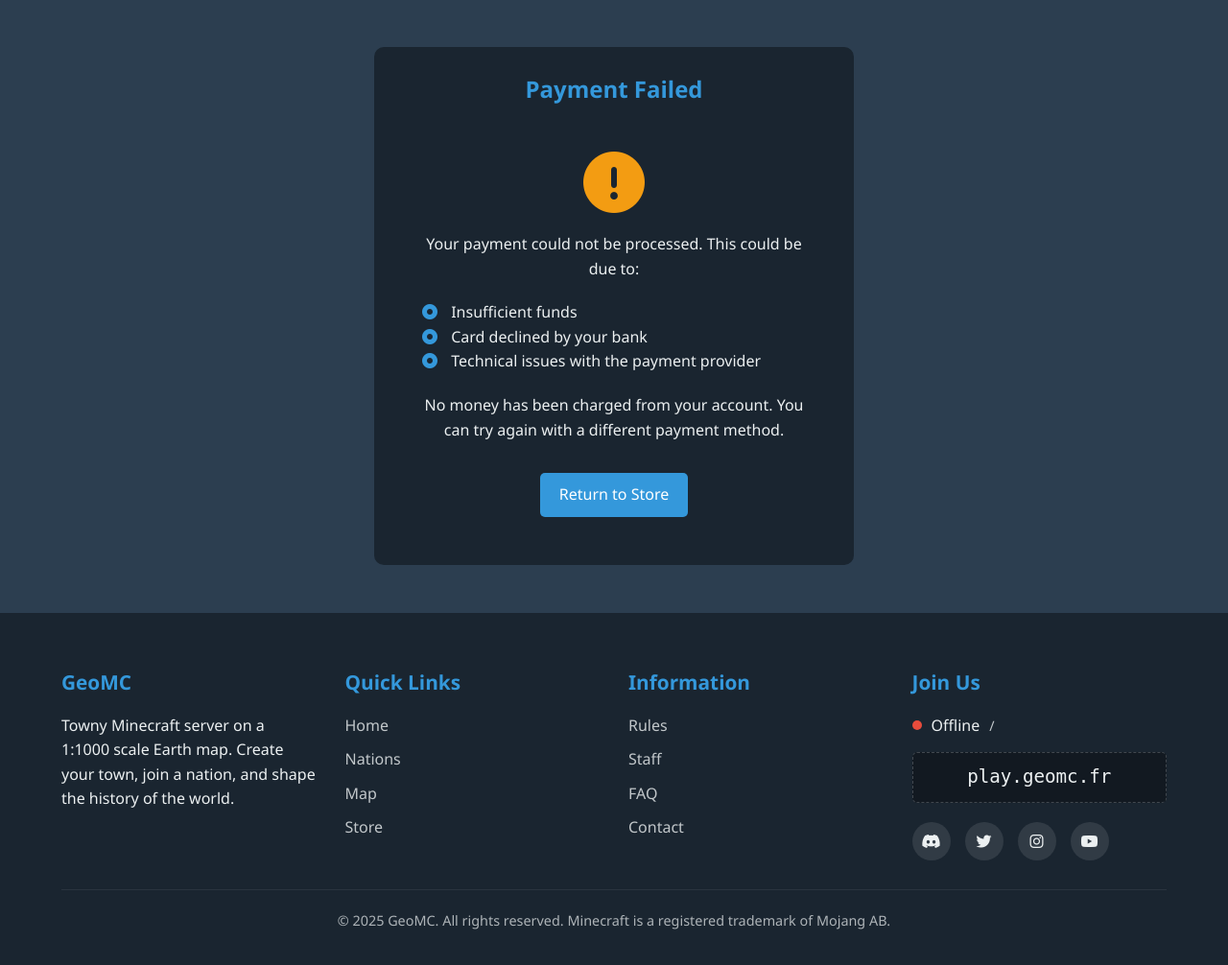
After one commit to LeroyDu56/minecraft-website, a Django app: page /payment/failed/ in a window 1280 px wide. The commit adds this page. Shown: the part 277-1283 px from the top of the page at 96% size. Run offline with Django 4.2, Linux system fonts and the light colour scheme.

Commit message:
store ok

```diff
--- /dev/null
+++ b/minecraft_app/templates/minecraft_app/payment_failed.html
@@ -0,0 +1,39 @@
+{% extends 'minecraft_app/base.html' %}
+{% load static %}
+
+{% block title %}Payment Failed - GeoMC Towny Earth Server{% endblock %}
+
+{% block content %}
+<!-- Page Header -->
+<section class="page-header">
+    <h1>Payment Failed</h1>
+</section>
+
+<!-- Failed Section -->
+<section class="section">
+    <div class="container">
+        <div class="auth-form-container">
+            <h2 class="auth-form-title">Payment Failed</h2>
+
+            <div class="payment-failed-content" style="text-align: center; padding: 20px;">
+                <div class="failed-icon">
+                    <i class="fas fa-exclamation-circle" style="font-size: 4rem; color: var(--warning); margin-bottom: 20px;"></i>
+                </div>
+
+                <p>Your payment could not be processed. This could be due to:</p>
+                <ul style="text-align: left; margin: 20px 0; list-style-type: none;">
+                    <li><i class="fas fa-dot-circle" style="color: var(--primary); margin-right: 10px;"></i> Insufficient funds</li>
+                    <li><i class="fas fa-dot-circle" style="color: var(--primary); margin-right: 10px;"></i> Card declined by your bank</li>
+                    <li><i class="fas fa-dot-circle" style="color: var(--primary); margin-right: 10px;"></i> Technical issues with the payment provider</li>
+                </ul>
+
+                <p>No money has been charged from your account. You can try again with a different payment method.</p>
+
+                <div class="mt-4">
+                    <a href="{% url 'store' %}" class="btn">Return to Store</a>
+                </div>
+            </div>
+        </div>
+    </div>
+</section>
+{% endblock %}
--- a/minecraft_app/urls.py
+++ b/minecraft_app/urls.py
@@ -19,4 +19,5 @@ urlpatterns = [
     path('payment/success/', views.payment_success, name='payment_success'),
     path('payment/cancel/', views.payment_cancel, name='payment_cancel'),
     path('webhook/stripe/', views.stripe_webhook, name='stripe_webhook'),
+    path('payment/failed/', views.payment_failed, name='payment_failed'),
 ]
--- a/minecraft_app/views.py
+++ b/minecraft_app/views.py
@@ -1,5 +1,5 @@
 from django.shortcuts import render, get_object_or_404
-from .models import TownyServer, Nation, Town, StaffMember, Rank, ServerRule, DynamicMapPoint, Rank, UserPurchase
+from .models import TownyServer, Nation, Town, StaffMember, Rank, ServerRule, DynamicMapPoint, UserProfile, UserPurchase
 from django.db.models import Count, Sum
 from django.urls import reverse
 from django.http import HttpResponse
@@ -11,7 +11,6 @@ from django.contrib import messages
 from django import forms
 from django.conf import settings
 from django.shortcuts import redirect, render
-from .models import UserProfile
 from .services import fetch_minecraft_uuid, format_uuid_with_dashes
 from django.views.decorators.csrf import csrf_exempt
 import requests
@@ -27,23 +26,23 @@ def home(request):
     nations_count = Nation.objects.count()
     towns_count = Town.objects.count()
 
-    # Récupérer les 3 premières nations pour l'affichage en page d'accueil
+    # Get the top 3 nations for the home page display
     top_nations = Nation.objects.annotate(towns_count=Count('towns')).order_by('-towns_count')[:3]
 
     context = {
         'server': server,
         'nations_count': nations_count,
         'towns_count': towns_count,
-        'nations': top_nations,  # Ajout des nations pour la page d'accueil
+        'nations': top_nations,  # Add nations for the home page
     }
 
     return render(request, 'minecraft_app/home.html', context)
 
 def nations(request):
-    # Récupérer seulement les 3 premières nations par nombre de villes (top nations)
+    # Get only the top 3 nations by number of towns
     nations_list = Nation.objects.annotate(towns_count=Count('towns')).order_by('-towns_count')[:3]
 
-    # Calculer des statistiques supplémentaires pour la page nations
+    # Calculate additional statistics for the nations page
     total_towns = Town.objects.count()
     total_residents = Town.objects.aggregate(total=Sum('residents_count'))['total'] or 0
 
@@ -79,9 +78,7 @@ def dynmap(request):
 
     return render(request, 'minecraft_app/dynmap.html', context)
 
-
-
-def store(request):  # Remplace ranks
+def store(request):  # Replace ranks
     ranks_list = Rank.objects.all().order_by('price')
 
     context = {
@@ -151,16 +148,16 @@ def staff(request):
 
     return render(request, 'minecraft_app/staff.html', context)
 
-# Formulaire d'inscription personnalisé
+# Custom registration form
 class RegisterForm(UserCreationForm):
     email = forms.EmailField()
-    minecraft_username = forms.CharField(max_length=100, required=False, help_text="Votre pseudo Minecraft")
+    minecraft_username = forms.CharField(max_length=100, required=False, help_text="Your Minecraft username")
 
     class Meta:
         model = User
         fields = ['username', 'email', 'password1', 'password2', 'minecraft_username']
 
-# Modifiez la vue register_view pour récupérer l'UUID
+# Modify register_view to retrieve UUID
 def register_view(request):
     if request.method == 'POST':
         form = RegisterForm(request.POST)
@@ -168,110 +165,29 @@ def register_view(request):
             user = form.save()
             minecraft_username = form.cleaned_data.get('minecraft_username')
 
-            # Créer le profil utilisateur
+            # Create user profile
             profile = UserProfile.objects.create(
                 user=user,
                 minecraft_username=minecraft_username
             )
 
-            # Si un nom d'utilisateur Minecraft est fourni, essayer de récupérer l'UUID
+            # If a Minecraft username is provided, try to retrieve the UUID
             if minecraft_username:
                 uuid = fetch_minecraft_uuid(minecraft_username)
                 if uuid:
                     profile.minecraft_uuid = uuid
                     profile.save()
 
-            # Connecter l'utilisateur
+            # Log in the user
             login(request, user)
-            messages.success(request, "Compte créé avec succès! Bienvenue sur GeoMC!")
+            messages.success(request, "Account created successfully! Welcome to GeoMC!")
             return redirect('home')
     else:
         form = RegisterForm()
 
     return render(request, 'minecraft_app/register.html', {'form': form})
 
-# Vue de connexion
-@login_required
-def profile_view(request):
-    user = request.user
-    try:
-        profile = user.profile
-    except UserProfile.DoesNotExist:
-        profile = UserProfile.objects.create(user=user)
-
-    # Récupérer le serveur pour le contexte global
-    server = TownyServer.objects.first()
-
-    if request.method == 'POST':
-        # Formulaire de mise à jour du profil
-        minecraft_username = request.POST.get('minecraft_username')
-        discord_username = request.POST.get('discord_username')
-        bio = request.POST.get('bio')
-
-        # Mettre à jour le profil
-        old_minecraft_username = profile.minecraft_username
-
-        profile.minecraft_username = minecraft_username
-        profile.discord_username = discord_username
-        profile.bio = bio
-
-        # Si le nom d'utilisateur Minecraft a changé, mettre à jour l'UUID
-        if minecraft_username != old_minecraft_username:
-            if minecraft_username:
-                uuid = fetch_minecraft_uuid(minecraft_username)
-                if uuid:
-                    profile.minecraft_uuid = uuid
-                else:
-                    # Si l'UUID ne peut pas être récupéré, effacer l'ancien
-                    profile.minecraft_uuid = ''
-            else:
-                # Si le nom d'utilisateur est vide, effacer l'UUID
-                profile.minecraft_uuid = ''
-
-        profile.save()
-
-        messages.success(request, "Profil mis à jour avec succès!")
-        return redirect('profile')
-
-    context = {
-        'profile': profile,
-        'server': server
-    }
-
-    return render(request, 'minecraft_app/profile.html', context)
-
-# Vue de déconnexion
-def logout_view(request):
-    logout(request)
-    messages.info(request, "Vous avez été déconnecté.")
-    return redirect('home')
-
-# Vue de profil
-@login_required
-def profile_view(request):
-    user = request.user
-    try:
-        profile = user.profile
-    except UserProfile.DoesNotExist:
-        profile = UserProfile.objects.create(user=user)
-
-    if request.method == 'POST':
-        # Formulaire de mise à jour du profil (à compléter)
-        minecraft_username = request.POST.get('minecraft_username')
-        discord_username = request.POST.get('discord_username')
-        bio = request.POST.get('bio')
-
-        # Mettre à jour le profil
-        profile.minecraft_username = minecraft_username
-        profile.discord_username = discord_username
-        profile.bio = bio
-        profile.save()
-
-        messages.success(request, "Profil mis à jour avec succès!")
-        return redirect('profile')
-
-    return render(request, 'minecraft_app/profile.html', {'profile': profile})
-
+# Login view
 def login_view(request):
     if request.method == 'POST':
         form = AuthenticationForm(request, data=request.POST)
@@ -281,18 +197,78 @@ def login_view(request):
             user = authenticate(username=username, password=password)
             if user is not None:
                 login(request, user)
-                messages.info(request, f"Vous êtes maintenant connecté en tant que {username}.")
+                messages.info(request, f"You are now logged in as {username}.")
                 return redirect('home')
             else:
-                messages.error(request, "Nom d'utilisateur ou mot de passe invalide.")
+                messages.error(request, "Invalid username or password.")
         else:
-            messages.error(request, "Nom d'utilisateur ou mot de passe invalide.")
+            messages.error(request, "Invalid username or password.")
     else:
         form = AuthenticationForm()
 
     return render(request, 'minecraft_app/login.html', {'form': form})
 
-@login_required  # Assure que l'utilisateur est connecté
+# Logout view
+def logout_view(request):
+    logout(request)
+    messages.info(request, "You have been logged out.")
+    return redirect('home')
+
+# Profile view
+@login_required
+def profile_view(request):
+    user = request.user
+    try:
+        profile = user.profile
+    except UserProfile.DoesNotExist:
+        profile = UserProfile.objects.create(user=user)
+
+    # Get user purchases for display
+    purchases = UserPurchase.objects.filter(user=user).select_related('rank')
+
+    # Get the server for global context
+    server = TownyServer.objects.first()
+
+    if request.method == 'POST':
+        # Profile update form
+        minecraft_username = request.POST.get('minecraft_username')
+        discord_username = request.POST.get('discord_username')
+        bio = request.POST.get('bio')
+
+        # Update profile
+        old_minecraft_username = profile.minecraft_username
+
+        profile.minecraft_username = minecraft_username
+        profile.discord_username = discord_username
+        profile.bio = bio
+
+        # If Minecraft username changed, update UUID
+        if minecraft_username != old_minecraft_username:
+            if minecraft_username:
+                uuid = fetch_minecraft_uuid(minecraft_username)
+                if uuid:
+                    profile.minecraft_uuid = uuid
+                else:
+                    # If UUID can't be retrieved, clear the old one
+                    profile.minecraft_uuid = ''
+            else:
+                # If username is empty, clear UUID
+                profile.minecraft_uuid = ''
+
+        profile.save()
+
+        messages.success(request, "Profile updated successfully!")
+        return redirect('profile')
+
+    context = {
+        'profile': profile,
+        'server': server,
+        'purchases': purchases
+    }
+
+    return render(request, 'minecraft_app/profile.html', context)
+
+@login_required
 def checkout(request, rank_id):
     rank = get_object_or_404(Rank, id=rank_id)
     user = request.user
@@ -325,7 +301,8 @@ def checkout(request, rank_id):
         )
         return redirect(checkout_session.url, code=303)
     except Exception as e:
-        messages.error(request, f"Erreur lors de la création du paiement: {str(e)}")
+        logging.error(f"Error creating Stripe checkout session: {str(e)}")
+        messages.error(request, f"Error creating payment: {str(e)}")
         return redirect('store')
 
 def payment_success(request):
@@ -340,7 +317,7 @@ def payment_success(request):
         except UserPurchase.DoesNotExist:
             pass
 
-    # Fallback si l'achat n'est pas trouvé (peut arriver si le webhook n'a pas encore traité)
+    # Fallback if purchase not found (can happen if webhook hasn't processed yet)
     return render(request, 'minecraft_app/payment_success.html', {
         'server': TownyServer.objects.first()
     })
@@ -348,7 +325,7 @@ def payment_success(request):
 def payment_cancel(request):
       return render(request, 'minecraft_app/payment_cancel.html')
 
-@csrf_exempt  # Important pour les webhooks Stripe
+@csrf_exempt
 def stripe_webhook(request):
     payload = request.body
     sig_header = request.META.get('HTTP_STRIPE_SIGNATURE')
@@ -363,38 +340,88 @@ def stripe_webhook(request):
     except stripe.error.SignatureVerificationError:
         return HttpResponse(status=400)
 
+    # Handle different event types
     if event['type'] == 'checkout.session.completed':
         session = event['data']['object']
-
-        # Récupérer les informations depuis les métadonnées
-        user_id = session.get('metadata', {}).get('user_id')
-        rank_id = session.get('metadata', {}).get('rank_id')
-
-        if user_id and rank_id:
-            try:
-                user = User.objects.get(id=user_id)
-                rank = Rank.objects.get(id=rank_id)
-
-                # Enregistrer l'achat
-                UserPurchase.objects.create(
-                    user=user,
-                    rank=rank,
-                    amount=rank.price,
-                    payment_id=session.id,
-                    payment_status='completed'
-                )
-
-                # Vous pourriez ajouter ici la logique pour attribuer le rang dans le jeu
-                # Par exemple, si vous avez un champ pour stocker le rang de l'utilisateur:
-                # user.profile.minecraft_rank = rank.name
-                # user.profile.save()
-
-                logging.info(f"Paiement réussi pour {rank.name} par {user.username}")
-            except User.DoesNotExist:
-                logging.error(f"Utilisateur avec ID {user_id} non trouvé")
-            except Rank.DoesNotExist:
-                logging.error(f"Rang avec ID {rank_id} non trouvé")
-        else:
-            logging.error("Métadonnées utilisateur ou rang manquantes dans la session Stripe")
+        process_successful_payment(session)
+    elif event['type'] == 'payment_intent.payment_failed':
+        session = event['data']['object']
+        process_failed_payment(session)
+    elif event['type'] == 'checkout.session.expired':
+        session = event['data']['object']
+        process_expired_session(session)
 
     return HttpResponse(status=200)
+
+def process_successful_payment(session):
+    # Get information from metadata
+    user_id = session.get('metadata', {}).get('user_id')
+    rank_id = session.get('metadata', {}).get('rank_id')
+
+    if user_id and rank_id:
+        try:
+            user = User.objects.get(id=user_id)
+            rank = Rank.objects.get(id=rank_id)
+
+            # Record the purchase
+            UserPurchase.objects.create(
+                user=user,
+                rank=rank,
+                amount=rank.price,
+                payment_id=session.id,
+                payment_status='completed'
+            )
+
+            logging.info(f"Payment successful for {rank.name} by {user.username}")
+        except User.DoesNotExist:
+            logging.error(f"User with ID {user_id} not found")
+        except Rank.DoesNotExist:
+            logging.error(f"Rank with ID {rank_id} not found")
+    else:
+        logging.error("User or rank metadata missing in Stripe session")
+
+def process_failed_payment(session):
+    # Log failed payment
+    user_id = session.get('metadata', {}).get('user_id')
+    rank_id = session.get('metadata', {}).get('rank_id')
+
+    if user_id and rank_id:
+        try:
+            user = User.objects.get(id=user_id)
+            rank = Rank.objects.get(id=rank_id)
+
+            # Record the failed purchase for tracking
+            UserPurchase.objects.create(
+                user=user,
+                rank=rank,
+                amount=rank.price,
+                payment_id=session.id,
+                payment_status='failed'
+            )
+
+            logging.warning(f"Payment failed for {rank.name} by {user.username}")
+        except (User.DoesNotExist, Rank.DoesNotExist):
+            logging.error(f"User or Rank not found for failed payment. User ID: {user_id}, Rank ID: {rank_id}")
+    else:
+        logging.error("User or rank metadata missing in failed payment")
+
+def process_expired_session(session):
+    # Log expired session
+    user_id = session.get('metadata', {}).get('user_id')
+
+    if user_id:
+        try:
+            user = User.objects.get(id=user_id)
+            logging.info(f"Checkout session expired for user {user.username}")
+        except User.DoesNotExist:
+            logging.error(f"User with ID {user_id} not found for expired session")
+    else:
+        logging.error("User metadata missing in expired session")
+
+def payment_cancel(request):
+    messages.warning(request, "Your payment has been cancelled. No money has been charged.")
+    return render(request, 'minecraft_app/payment_cancel.html')
+
+def payment_failed(request):
+    messages.error(request, "Your payment could not be processed. Please try again or use a different payment method.")
+    return render(request, 'minecraft_app/payment_failed.html')
```
Also changed, not shown: minecraft_app/templates/minecraft_app/payment_cancel.html (added, +34 -0 lines), minecraft_app/templates/minecraft_app/store.html (+9 -5 lines).
